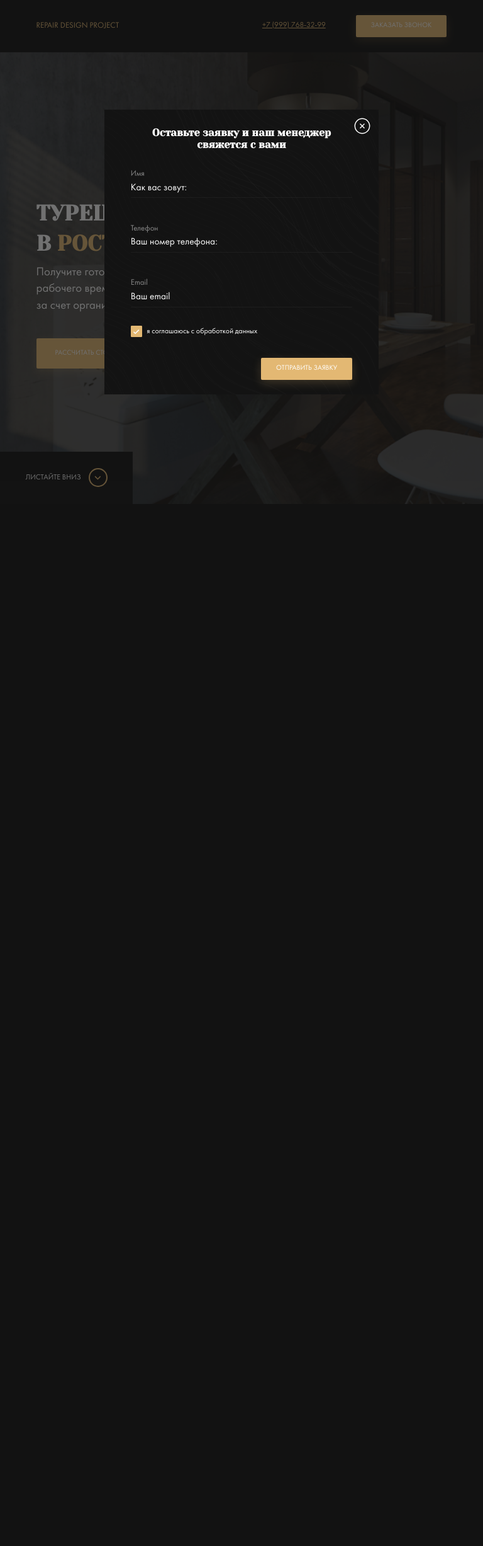
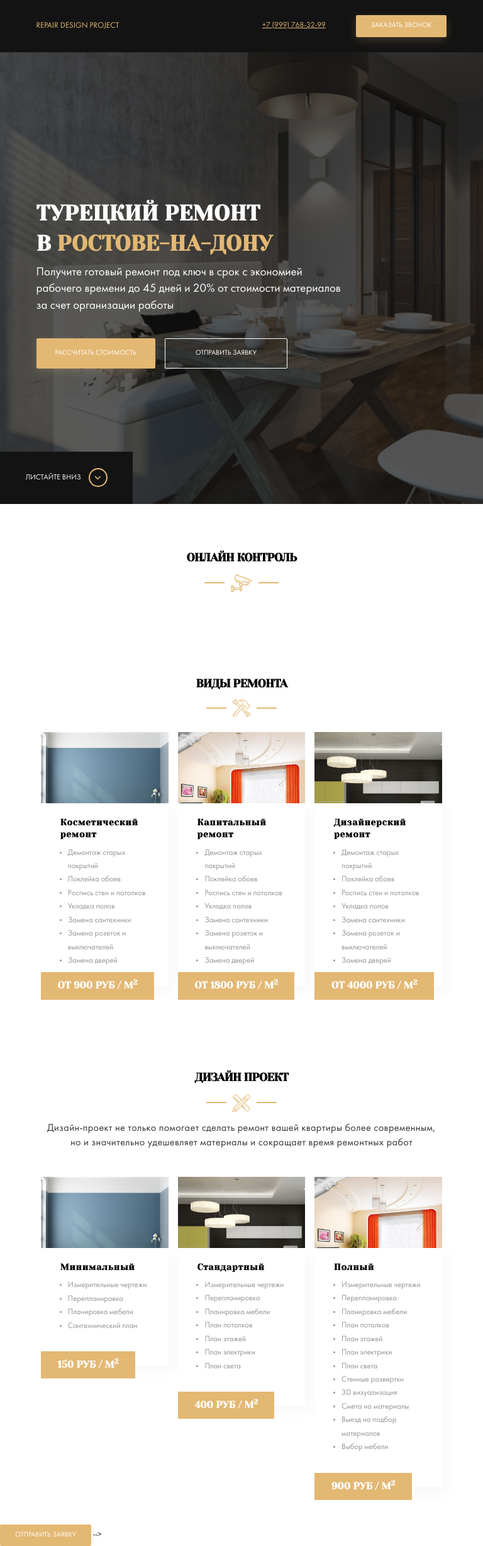
Before and after one commit to grifonna8/repair-design, a PHP site: page / in a window 768 px wide. Shown: the whole page at 63% size. Before the commit the page ends 800 px from the top, so only its background shows below. Run offline with PHP 8.4, Linux system fonts and the light colour scheme; some web fonts are replaced.

Commit message:
refact: commented modal section in html to fix buttons in media

```diff
--- a/css/style.css
+++ b/css/style.css
@@ -723,6 +723,18 @@ img {
   .section-title__description {
     color: #363636; } }
 
+@media screen and (min-width: 885px) and (max-width: 950px) {
+  .card__text--types {
+    height: 280px; } }
+
+@media screen and (max-width: 884px) {
+  .card__text--types {
+    max-height: 290px; } }
+
+@media screen and (min-width: 761px) and (max-width: 795px) {
+  .card__pricetag {
+    padding: 0.9rem 2.2rem; } }
+
 @media screen and (max-width: 760px) {
   .row {
     flex-direction: column;
--- a/index.html
+++ b/index.html
@@ -77,7 +77,7 @@
           <div class="col">
             <div class="card types__card">
               <img src="img/types/type-1.jpg" alt="Косметический ремонт" class="card__image">
-              <div class="card__text">
+              <div class="card__text card__text--types">
                 <h3 class="card__title">Косметический ремонт</h3>
                 <!-- /.card__title -->
                 <ul class="card__list">
@@ -109,7 +109,7 @@
           <div class="col">
             <div class="card types__card">
               <img src="img/types/type-2.jpg" alt="Капитальный ремонт" class="card__image">
-              <div class="card__text">
+              <div class="card__text card__text--types">
                 <h3 class="card__title">Капитальный ремонт</h3>
                 <!-- /.card__title -->
                 <ul class="card__list">
@@ -141,7 +141,7 @@
           <div class="col">
             <div class="card types__card">
               <img src="img/types/type-3.jpg" alt="Дизайнерский ремонт" class="card__image">
-              <div class="card__text">
+              <div class="card__text card__text--types">
                 <h3 class="card__title">Дизайнерский ремонт</h3>
                 <!-- /.card__title -->
                 <ul class="card__list">
@@ -300,7 +300,7 @@
     </section>
     <!-- /.section design -->
   </main>
-  <div class="modal">
+<!--   <div class="modal">
     <div class="modal__dialogue">
       <button class="modal__close"></button>
       <h3 class="modal__title">Оставьте заявку и наш менеджер свяжется с вами </h3>
@@ -322,6 +322,6 @@
     </div>
     <!-- /.modal__dialogue -->
   </div>
-  <!-- /.modal -->
+  <!-- /.modal --> -->
 </body>
 </html>
--- a/sass/_media.sass
+++ b/sass/_media.sass
@@ -19,6 +19,22 @@
     &__description
       color: $blacky
 
+@media screen and (min-width: 885px) and (max-width: 950px)
+  .card
+    &__text
+      &--types
+        height: 280px
+
+@media screen and (max-width: 884px)
+  .card
+    &__text
+      &--types
+        max-height: 290px
+
+@media screen and (min-width: 761px) and (max-width: 795px)
+  .card
+    &__pricetag
+      padding: 0.9rem 2.2rem
 
 @media screen and ( max-width: 760px )
   .row
```
